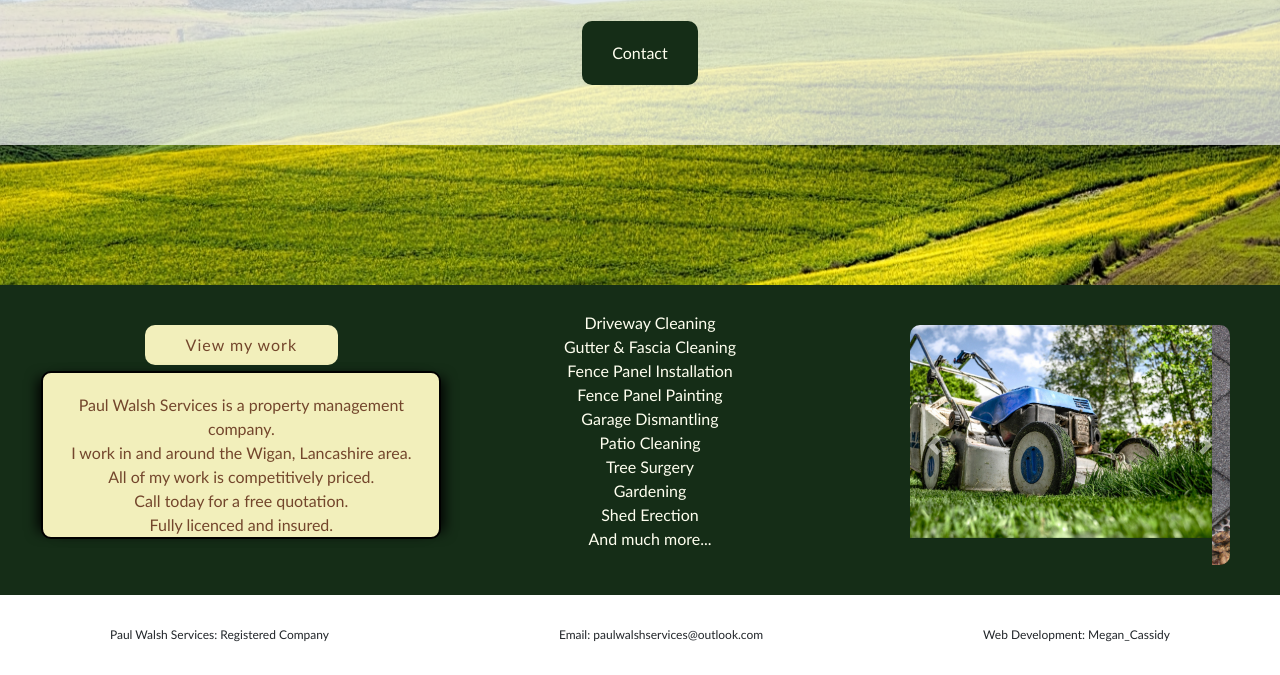
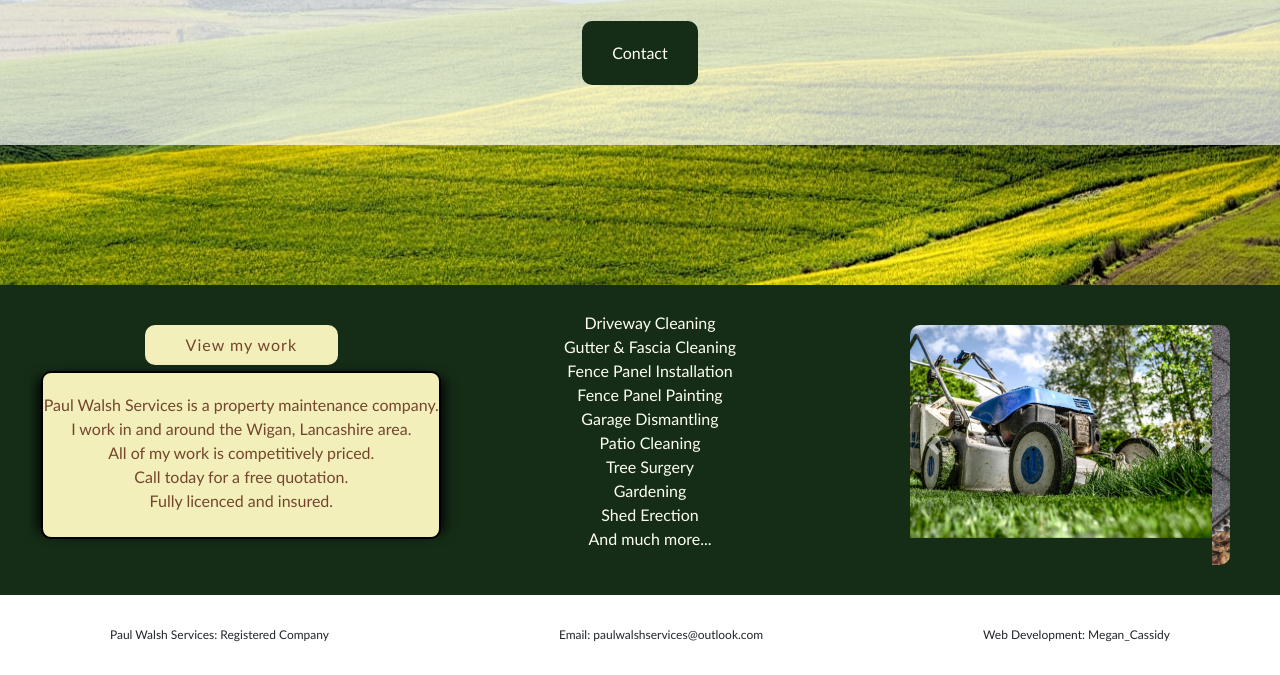
Before and after one commit to MeganCassidy/paulwalsh-services, a plain HTML site: page Paul Walsh Services Site/index.html in a window 1280 px wide. Shown: the part 315-990 px from the top of the page. Drawn offline with nearby package versions, Linux system fonts and the light colour scheme.

Commit message:
Update index.html

```diff
--- a/Paul Walsh Services Site/index.html
+++ b/Paul Walsh Services Site/index.html
@@ -29,7 +29,7 @@
 
         <div class="info">
             <p class="text">
-            Paul Walsh Services is a property management company.<br>
+            Paul Walsh Services is a property maintenance company.<br>
             I work in and around the Wigan, Lancashire area.<br>
             All of my work is competitively priced.<br>
             Call today for a free quotation. <br>
```
